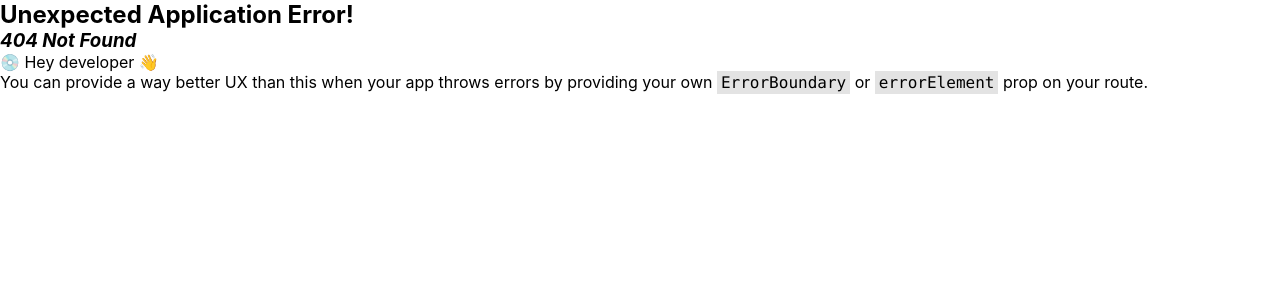
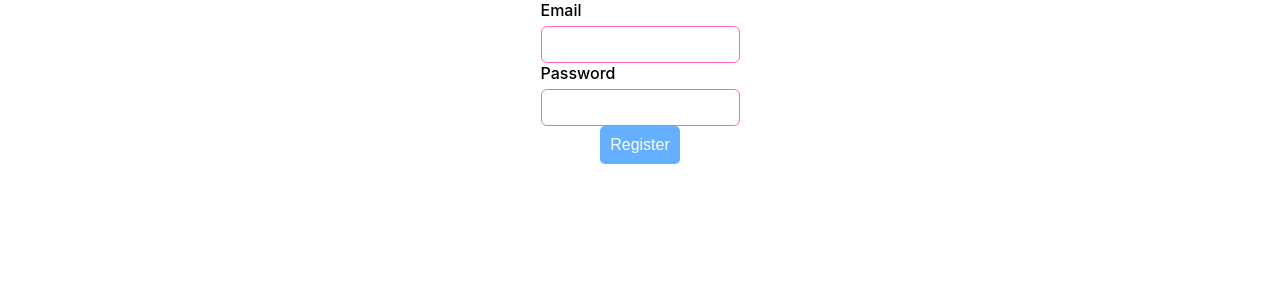
Before and after one commit to KononyukL/geekhub-electronic-clinic, a React (Create React App) app: page /login in a window 1280 px wide. Before the commit this address had no page. Shown: the top 300 px of the page. Built offline with nearby package versions, Linux system fonts and the light colour scheme; the HTML template or start-up script is replaced by a standard one.

Commit message:
feature create login page

```diff
--- a/public/locales/en/translation.json
+++ b/public/locales/en/translation.json
@@ -1,7 +1,12 @@
 {
   "title": "Electronic polyclinic",
   "buttons": {
-    "translate": "Translate",
-    "login:": "login"
+    "translate": "Translate"
+  },
+  "validationErrors": {
+    "required": "This field is required",
+    "email": "Invalid email address",
+    "password": "Invalid password"
   }
+
 }
--- a/public/locales/uk/translation.json
+++ b/public/locales/uk/translation.json
@@ -2,5 +2,10 @@
   "title": "Електронна поліклініка",
   "buttons": {
     "translate": "Перекласти"
+  },
+  "validationErrors": {
+    "required": "Це поле є обов'язковим",
+    "login": "Невірна адреса електронної пошти",
+    "password": "Невірний пароль"
   }
 }
--- a/src/App.tsx
+++ b/src/App.tsx
@@ -6,13 +6,15 @@ import {
   RouterProvider
 } from 'react-router-dom';
 import Home from './pages/Home';
-import Registration from "./pages/Registration";
+import Registration from './pages/Registration';
+import Login from './pages/Login';
 
 const router = createBrowserRouter(
   createRoutesFromElements(
     <Route path="/">
       <Route index element={<Home />} />
       <Route path="registration" element={<Registration />} />
+      <Route path="login" element={<Login />} />
     </Route>
   )
 );
--- /dev/null
+++ b/src/pages/Login/index.tsx
@@ -0,0 +1,67 @@
+import React from 'react';
+import { StyledFormLogin } from './styled';
+import { useForm } from 'react-hook-form';
+import Input from '../../components/Input';
+import { ErrorText } from '../Registration/styled';
+import { useTranslation } from 'react-i18next';
+import Button from '../../components/Button';
+
+interface IFormLoginInput {
+  login: string;
+  password: string;
+}
+
+const Login = () => {
+  const { t } = useTranslation();
+  const {
+    register,
+    handleSubmit,
+    reset,
+    formState: { errors, isValid, isSubmitting }
+  } = useForm<any>({
+    mode: 'onBlur',
+    defaultValues: {
+      login: '',
+      password: ''
+    }
+  });
+
+  const onSubmit = async (data: IFormLoginInput) => {
+    await new Promise((resolve) => setTimeout(resolve, 2000));
+    console.log(data);
+    reset();
+  };
+  return (
+    <StyledFormLogin onSubmit={handleSubmit(onSubmit)}>
+      <Input
+        label="Email"
+        name="email"
+        register={register}
+        registerOptions={{
+          required: `${t('validationErrors.required')}`,
+          pattern: {
+            value: /^[A-Z0-9._%+-]+@[A-Z0-9.-]+\.[A-Z]{2,}$/i,
+            message: `${t('validationErrors.email')}`
+          }
+        }}
+      />
+      {errors.email?.message && <ErrorText>{errors.email.message}</ErrorText>}
+      <Input
+        label="Password"
+        name="password"
+        register={register}
+        registerOptions={{
+          required: `${t('validationErrors.required')}`,
+          pattern: {
+            value: /^(?=.*[0-9])(?=.*[!@#$%^&*])(?=.*[a-z])(?=.*[A-Z])[0-9a-zA-Z!@#$%^&*]{8,255}$/,
+            message: `${t('validationErrors.password')}`
+          }
+        }}
+      />
+      {errors.password?.message && <ErrorText>{errors.password.message}</ErrorText>}
+      <Button children="Register" type="submit" disabled={!isValid || isSubmitting} />
+    </StyledFormLogin>
+  );
+};
+
+export default Login;
--- /dev/null
+++ b/src/pages/Login/styled.ts
@@ -0,0 +1,12 @@
+import styled from 'styled-components';
+
+export const StyledFormLogin = styled.form`
+  display: flex;
+  flex-direction: column;
+  align-items: center;
+`;
+
+export const ErrorText = styled.p`
+  font-size: 16px;
+  color: red;
+`;
```
